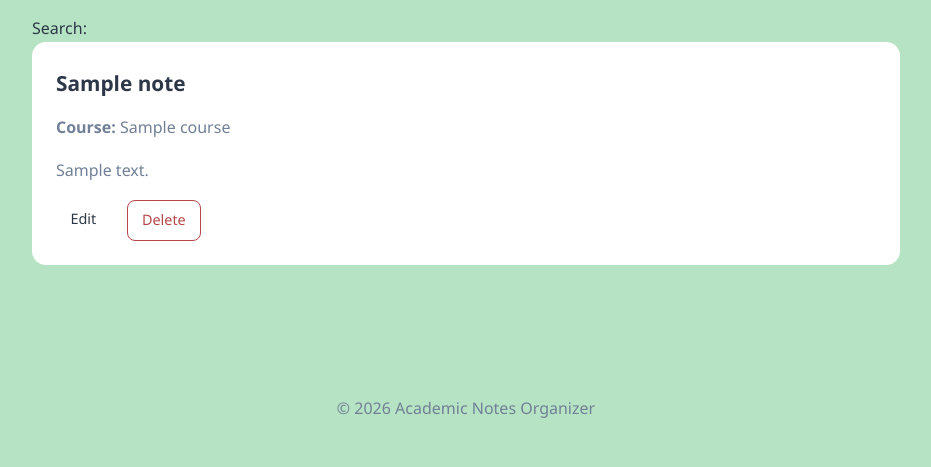
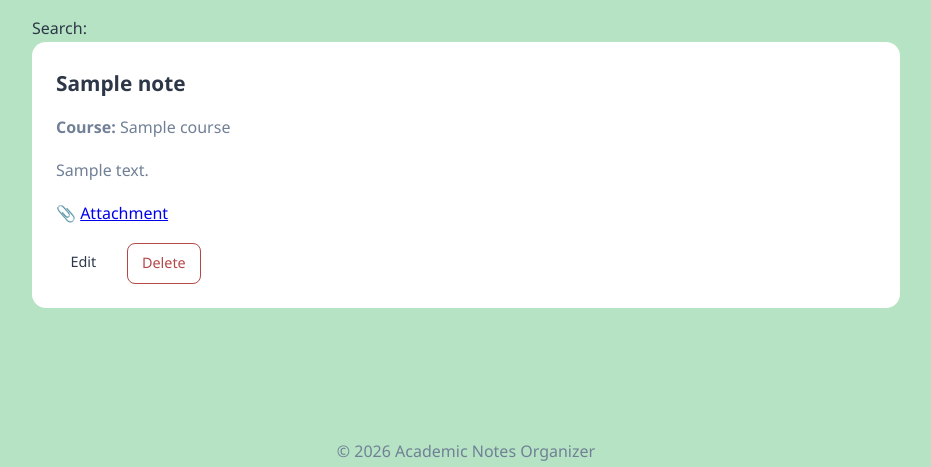
Before and after one commit to BardiaNikkar/academic_notes_organizer, a Django app: page /notes/search/ in a window 1280 px wide. Shown: the part 179-646 px from the top of the page, without its empty margins (174-1105 px from the left). Run offline with Django 5.2, Linux system fonts and the light colour scheme; a user stored in the database is signed in; tables that the repository leaves empty hold one stand-in row (values such as "Sample post").

Commit message:
create upload media files now users can upload and open their media files such as pdf and ...

```diff
--- a/academic_notes/settings.py
+++ b/academic_notes/settings.py
@@ -121,3 +121,7 @@ STATIC_URL = 'static/'
 STATICFILES_DIRS = [
     BASE_DIR / 'static',
 ]
+
+# upload media option
+MEDIA_URL = 'media/'
+MEDIA_ROOT = BASE_DIR / 'media'
--- a/academic_notes/urls.py
+++ b/academic_notes/urls.py
@@ -17,6 +17,8 @@ Including another URLconf
 from django.contrib import admin
 from django.urls import path, include
 from .views import home
+from django.conf import settings
+from django.conf.urls.static import static
 
 urlpatterns = [
     path('admin/', admin.site.urls),
@@ -25,3 +27,6 @@ urlpatterns = [
     path('courses/', include('courses.urls')),
     path('notes/', include('notes.urls')),
 ]
+
+if settings.DEBUG:
+    urlpatterns += static(settings.MEDIA_URL, document_root=settings.MEDIA_ROOT)
--- a/notes/forms.py
+++ b/notes/forms.py
@@ -7,5 +7,6 @@ class NoteForm(forms.ModelForm):
         fields = [
             'course',
             'title',
-            'content'
+            'content',
+            'attachment',
         ]
--- a/notes/models.py
+++ b/notes/models.py
@@ -11,6 +11,7 @@ class Note(models.Model):
     title = models.CharField(max_length=100)
     description = models.TextField(blank=True)
     content = models.TextField()
+    attachment = models.FileField(upload_to='notes/', blank=True, null=True)
     created_at = models.DateTimeField(auto_now_add=True)
     updated_at = models.DateTimeField(auto_now=True)
 
--- a/notes/views.py
+++ b/notes/views.py
@@ -11,7 +11,7 @@ from django.db.models import Q
 @login_required
 def create_note(request):
     if request.method == 'POST':
-        form = NoteForm(request.POST)
+        form = NoteForm(request.POST, request.FILES)
         form.fields['course'].queryset = Course.objects.filter(user = request.user)
         if form.is_valid():
             note = form.save(commit=False)
--- a/templates/notes/note_create.html
+++ b/templates/notes/note_create.html
@@ -12,7 +12,7 @@ Create Note
 {% block content %}
 <section class="course-container">
     <h1 class="course-title">Create Note</h1>
-    <form action="" method="post" class="course-form">
+    <form action="" method="post" class="course-form" enctype="multipart/form-data">
         {% csrf_token %}
         {{ form.as_p }}
         <button class="btn" type="submit">Create Note</button>
--- a/templates/notes/note_list.html
+++ b/templates/notes/note_list.html
@@ -25,6 +25,12 @@ My Notes
                 {{ note.course.title }}
             </p>
             <p>{{ note.content|truncatewords:20 }}</p>
+            {% if note.attachment %}
+            <p>
+                📎
+                <a href="{{ note.attachment.url }}" target="_blank">{{ note.attachment.name }}</a>
+            </p>
+            {% endif %}
             <div class="course-actions">
                 <a href="{% url 'note_update' note.pk %}" class="edit-btn">Edit</a>
                 <a href="{% url 'note_delete' note.pk %}" class="delete-btn">Delete</a>
--- a/templates/notes/search_results.html
+++ b/templates/notes/search_results.html
@@ -30,6 +30,12 @@ Search Results
             <p>
                 {{ note.content|truncatewords:25 }}
             </p>
+            {% if note.attachment %}
+            <p>
+                📎
+                <a href="{{ note.attachment.url }}" target="_blank">Attachment</a>
+            </p>
+            {% endif %}
             <div class="course-actions">
             <a href="{% url 'note_update' note.pk %}" class="edit-btn">
                 Edit
```
Also changed, not shown: notes/migrations/0003_note_attachment.py (added).
